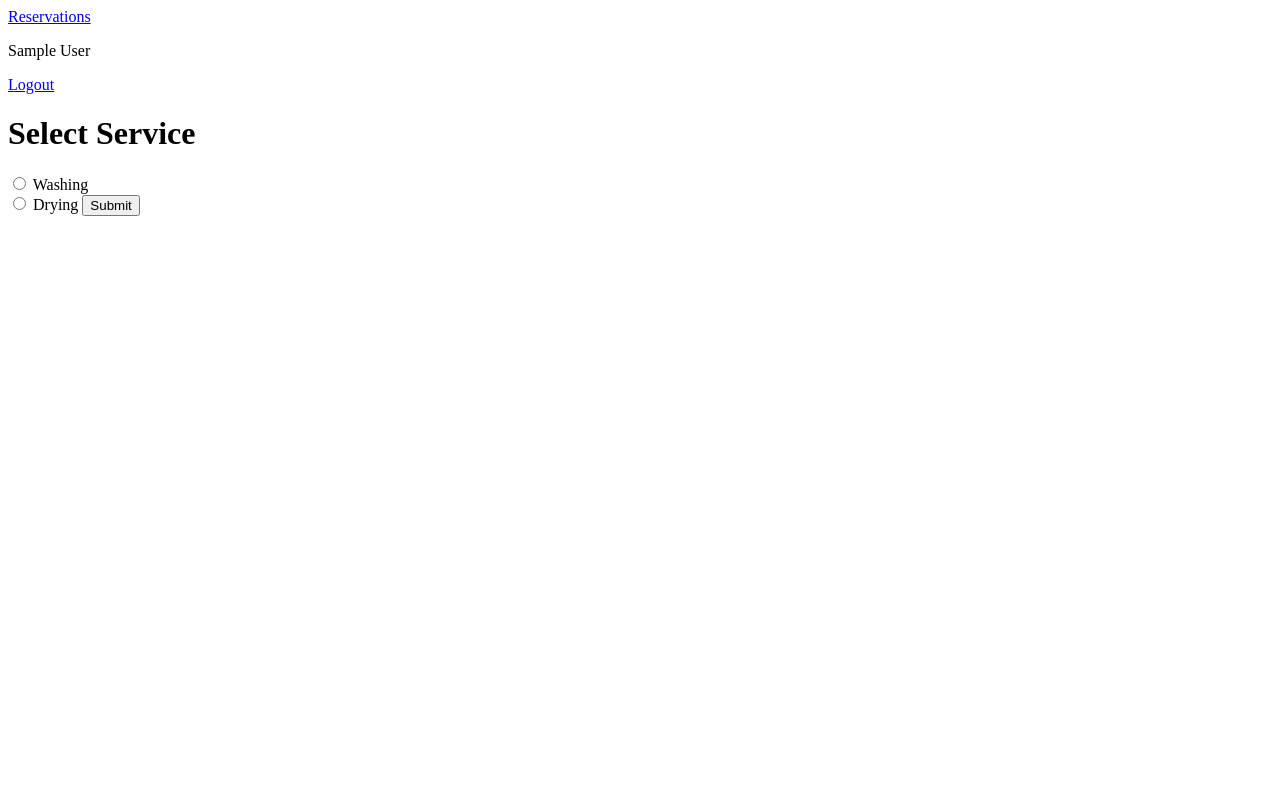
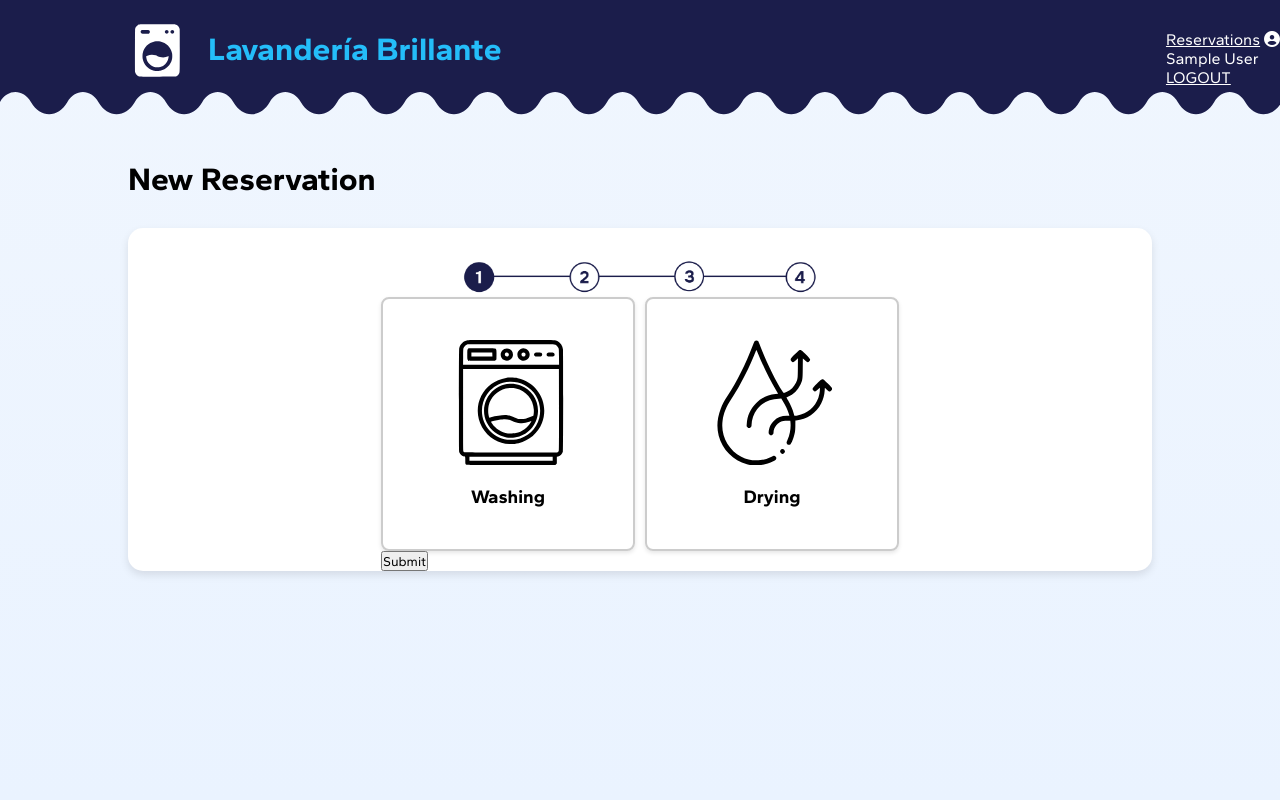
Before and after one commit to antuntune/washshop, a PHP site: page /select_service.php in a window 1280 px wide. Run offline with PHP 8.4, Linux system fonts and the light colour scheme; the visitor is signed in with stand-in values (Sample User, id 1); some libraries are stand-ins or nearby versions.

Commit message:
css-start

```diff
--- /dev/null
+++ b/navbar.css
@@ -0,0 +1,32 @@
+nav {
+    color: white;
+    display: flex;
+    justify-content: space-between;
+    background-color: #1b1d4b;
+    padding-top: 30px;
+    padding-left: 10%;
+}
+
+a {
+    color: white;
+}
+
+#svg {
+    width: 100%;
+}
+
+#logo {
+    width: 60px;
+    position: relative;
+    bottom: 10px;
+}
+
+nav h1 {
+    color: #24bdf9;
+    font-size: 2rem;
+    padding-left: 20px;
+}
+
+#logo-div {
+    display: flex;
+}
--- a/navbar.php
+++ b/navbar.php
@@ -1,7 +1,17 @@
+<script src="https://kit.fontawesome.com/897ce9ffbc.js" crossorigin="anonymous"></script>
+<link rel="stylesheet" href="navbar.css">
+
 <nav>
+    <div id="logo-div">
+    <img src="src/logo.svg" alt="logo" id="logo">
+    <h1>Lavandería Brillante</h1>
+    </div><div>
+    <a href="reservations.php">Reservations</a>
+    <i class="fa-solid fa-circle-user"></i>
+    <p><?php echo $_SESSION["name"]; ?></p>
+    <a href="logout.php">LOGOUT</a></div>
 
-    <a href="reservations.php">Reservations</a>
-    <p><?php echo $_SESSION["name"]; ?></p>
-    <a href="logout.php">Logout</a>
+
 
 </nav>
+ <img src="src/nav.svg" alt="svg" id="svg">
--- a/reservations.php
+++ b/reservations.php
@@ -41,6 +41,8 @@ $result = $conn->query($sql);
 <html lang="en">
 <head>
     <meta charset="UTF-8">
+    <meta name="viewport" content="width=device-width, initial-scale=1.0">
+    <link rel="stylesheet" href="style.css">
     <title>Reservations</title>
 </head>
 <body>
--- /dev/null
+++ b/select_service.css
@@ -0,0 +1,43 @@
+.radio-card-group {
+    display: flex;
+    gap: 10px; /* Spacing between cards */
+}
+
+.radio-card {
+    display: flex;
+    flex-direction: column;
+    align-items: center;
+    justify-content: center;
+    gap: 20px;
+    width: 250px;
+    height: 250px;
+    border: 2px solid #ccc;
+    border-radius: 8px;
+    box-shadow: 0 2px 4px rgba(0, 0, 0, 0.1);
+    transition: all 0.3s ease;
+    cursor: pointer;
+    text-align: center;
+    font-weight: bold;
+}
+
+/* Hover effect */
+.radio-card:hover {
+    border-color: #1b1d4b; /* Example hover color */
+    background-color: #f0f0f0;
+}
+
+/* Ensuring input is not visible */
+input[type="radio"] {
+    display: none;
+}
+
+/* Style for checked state */
+input[type="radio"]:checked + label {
+    border-color: #1b1d4b; /* Active border color */
+    background-color: #e0e0ff; /* Active background color */
+}
+
+#washing-icon,
+#dry-icon {
+    width: 50%;
+}
--- a/select_service.php
+++ b/select_service.php
@@ -3,6 +3,8 @@
     <head>
         <meta charset="UTF-8">
         <meta name="viewport" content="width=device-width, initial-scale=1.0">
+        <link rel="stylesheet" href="style.css">
+        <link rel="stylesheet" href="select_service.css">
         <title>Select Service</title>
     </head>
     <body>
@@ -24,19 +26,32 @@
 
         <?php include "navbar.php"; ?>
 
-        <h1>Select Service</h1>
+        <main>
+        <h1>New Reservation</h1>
+        <div class="white-container">
+            <img src="src/step1.png" alt="" class="step">
+
         <form action="select_mode.php" method="post">
 
-            <label>
-                    <input type="radio" name="service" value="washing">
-                    Washing
-                </label><br>
-                <label>
-                    <input type="radio" name="service" value="drying">
-                    Drying
-                </label>
+                <div class="radio-card-group">
+                        <input type="radio" id="option1" name="service" value="washing">
+                        <label for="option1" class="radio-card">
+                            <img src="src/washing.svg" alt="saafsas" id="washing-icon">
+                            <h3>Washing</h3>
+                        </label>
+
+                        <input type="radio" id="option2" name="service" value="drying">
+                        <label for="option2" class="radio-card">
+                            <img src="src/dry.svg" alt="saafsas"id="dry-icon">
+                            <h3>Drying</h3>
+                        </label>
+
+
+                    </div>
 
             <input type="submit">
         </form>
+        </div>
+        </main>
     </body>
 </html>
--- /dev/null
+++ b/style.css
@@ -0,0 +1,33 @@
+@import url("https://fonts.googleapis.com/css2?family=Gantari:ital,wght@0,100..900;1,100..900&display=swap");
+
+* {
+    padding: 0px;
+    margin: 0px;
+    font-family: "Gantari", serif;
+}
+
+body {
+    height: 100vh;
+    background: linear-gradient(to bottom, #f0f6fe, #eaf3ff);
+}
+
+.white-container {
+    background-color: white;
+    border-radius: 15px; /* Rounded corners */
+    box-shadow: 0 4px 8px rgba(0, 0, 0, 0.1); /* Drop shadow */
+    padding-top: 30px;
+    display: flex;
+    flex-direction: column;
+    align-items: center;
+    margin-top: 30px;
+}
+
+main {
+    padding-left: 10%;
+    padding-right: 10%;
+    padding-top: 40px;
+}
+
+.step {
+    width: 35%;
+}
```
Also changed, not shown: select_mode.php (+7 -2 lines), src/dry.svg (added), src/logo.svg (added), src/nav.svg (added), src/step1.png (added), src/step2.png (added), src/step3.png (added), src/step4.png (added), src/washing.svg (added).
